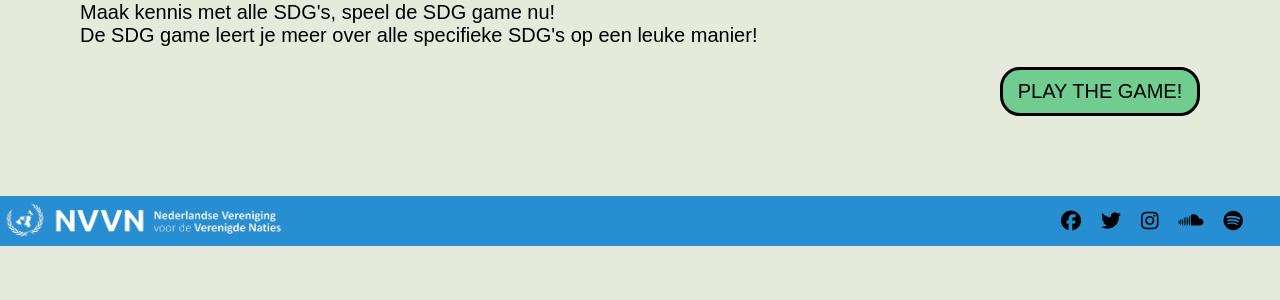
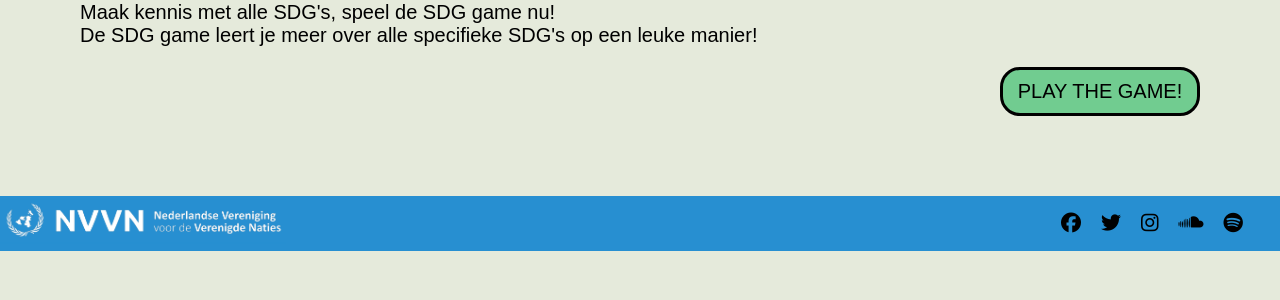
Before and after one commit to lunahilly/ANSWERR-BO-M5, a PHP site: page / in a window 1280 px wide. Shown: the part 341-641 px from the top of the page. Run offline with PHP 8.4, Linux system fonts and the light colour scheme; data that the repository does not hold is empty; some libraries are stand-ins or nearby versions.

Commit message:
footer gefixt balk

```diff
--- a/website/public/css/style.css
+++ b/website/public/css/style.css
@@ -166,12 +166,11 @@ h2{
 }
 
 footer{
-    height: 50px;
     background: var(--nvvn);
     margin: 0;
     display: flex;
     justify-content: space-between;
-    vertical-align: top
+    align-items: center;
 }
 
 footer > div{
@@ -186,6 +185,12 @@ footer > div{
 
 footer > a> img{
     height: 50px;
+}
+
+.logos{
+    display: flex;
+    height: 100%;
+    align-items: center;
 }
 
 @media screen and (max-width: 1000px) {
```
